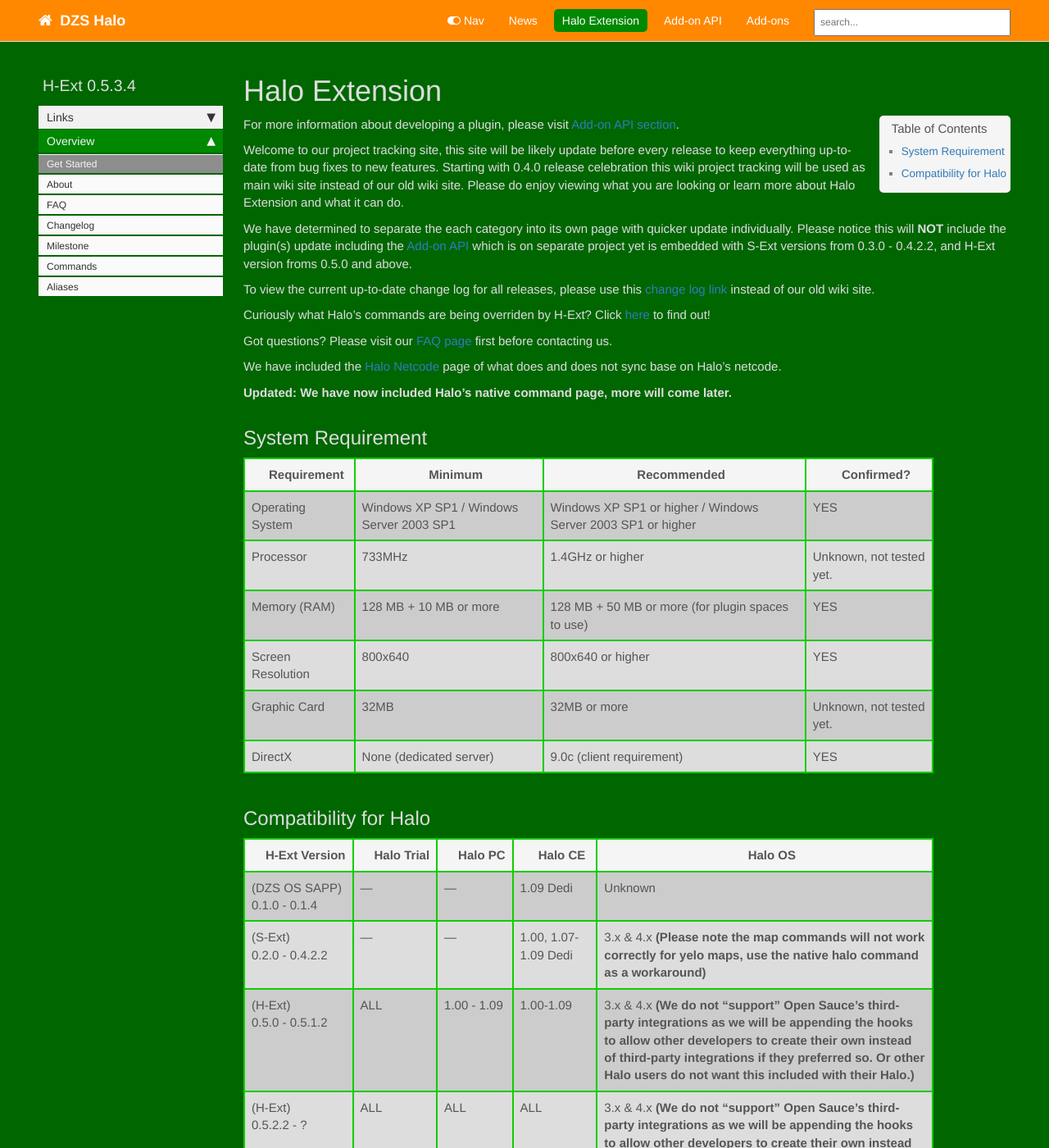
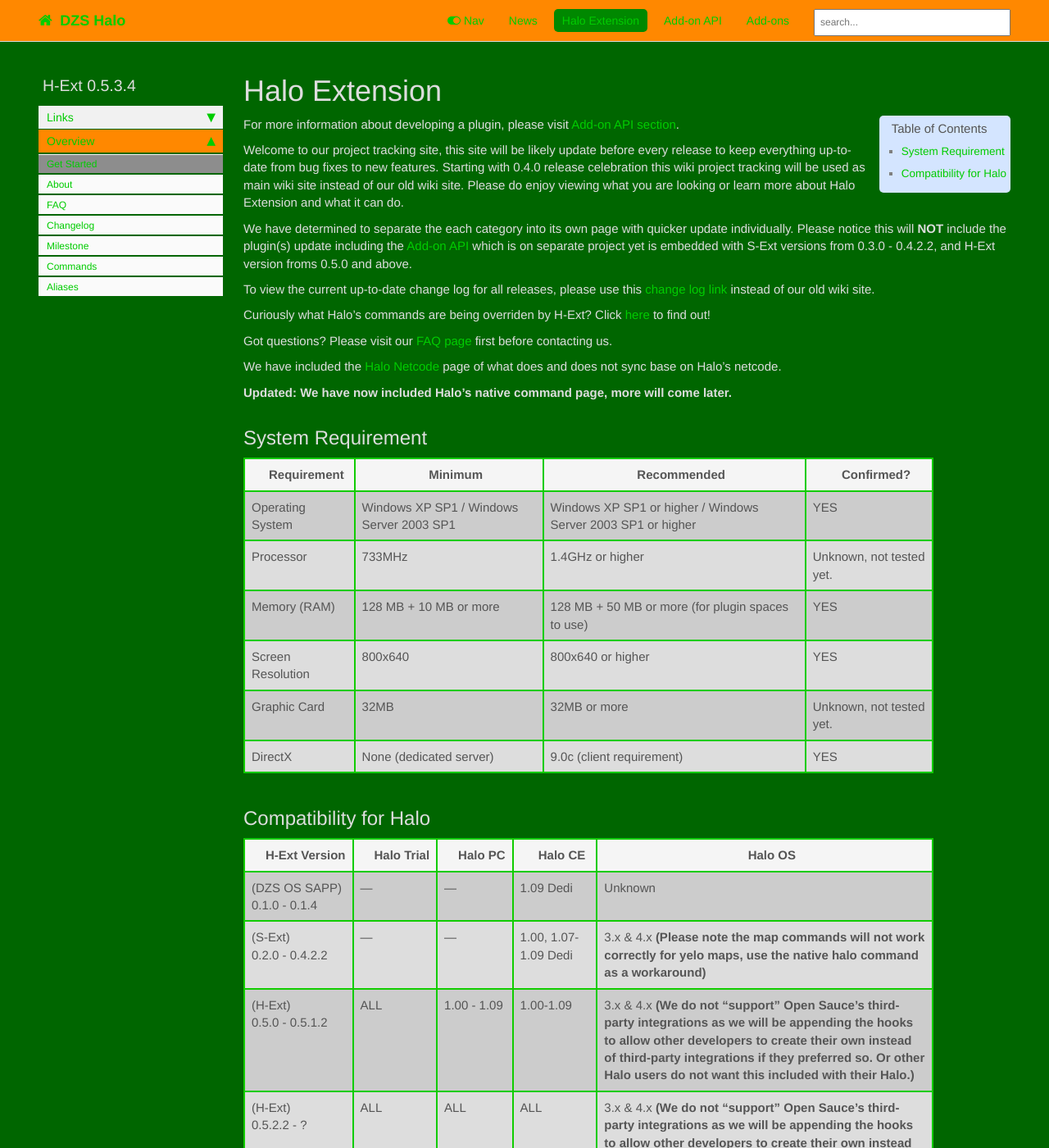
Before and after one commit to DZSHalo/dzshalo.github.io, a Jekyll site: the page built from pages/h-ext/index.md, in a window 1280 px wide and 1400 px high. Shown: the whole window at 82% size. Built offline with Jekyll 4.4.1, drawn with Linux system fonts in a browser that asks for light colours; nearby versions of some CDN libraries; comment, search, counter and statistics services are not loaded.

Commit message:
update theme

```diff
--- a/assets/css/theme-halo.css
+++ b/assets/css/theme-halo.css
@@ -11,14 +11,14 @@
         margin-left: 250px !important;
     }
     ul#mysidebar {
-        width: 225px;
+        width: 225px !important;
     }
     .affix {
         position: fixed !important;
     }
     div#toc {
         float: right !important;
-        margin: 0 0 15px 15px;
+        margin: 0 0 15px 15px !important;
     }
 }
 /* Override page to display on whole screen instead of static width. */
@@ -29,22 +29,22 @@
 /* Custom colors */
 
 body {
-    background-color: #060;
-    color: #ddd;
+    background-color: #060 !important;
+    color: #ddd !important;
 }
 hr.shaded {
     background-color: #080 !important;
 }
 
 .navbar-inverse {
-    background-color: #F80;
-    border-color: #ddd;
+    background-color: #F80 !important;
+    border-color: #ddd !important;
 }
 
 .btn-primary {
     color: #ffffff;
-    background-color: #080;
-    border-color: #080;
+    background-color: #080 !important;
+    border-color: #080 !important;
 }
 
 .navbar-inverse .navbar-nav > .active > a,
@@ -52,24 +52,36 @@ hr.shaded {
 .navbar-inverse .navbar-nav > .active > a:focus,
 .nav > li.active > a,
 div.navbar-collapse .dropdown-menu > li > a:hover {
-    background-color: #080;
+    background-color: #080 !important;
 }
 
 .navbar-inverse .navbar-toggle:focus, .navbar-inverse .navbar-toggle:hover {
-    background-color: #060;
+    background-color: #060 !important;
 }
 
 .navbar-inverse .navbar-toggle {
-    border-color: #080;
+    border-color: #080 !important;
 }
 
 .navbar-inverse .navbar-nav > .open > a, .navbar-inverse .navbar-nav > .open > a:hover, .navbar-inverse .navbar-nav > .open > a:focus {
-    background-color: #060;
-    color: #ffffff;
+    background-color: #060 !important;
+    color: #ffffff !important;
 }
 
 .navbar-inverse .navbar-collapse, .navbar-inverse .navbar-form {
     border-color: #080 !important;
+}
+a {
+    color: #0c0 !important;
+}
+a:focus, a:hover {
+    color: #0c0 !important;
+}
+.nav > li.active > a {
+    background-color: #F80 !important
+}
+div#toc ul {
+    background-color: #D4E5FF !important;
 }
 
 /* Table custom colors */
@@ -83,16 +95,16 @@ table > thead > tr > th {
     background-color: #F5F5F5 !important;
     text-align: center !important;
     padding-left: 25px !important;
-    white-space: nowrap;
+    white-space: nowrap !important;
 }
 table > tbody > tr > td {
     border: 2px solid #1C0 !important;
 }
 table > tbody > tr:nth-of-type(odd) {
-    background-color: #CCC;
+    background-color: #CCC !important;
 }
 table > tbody > tr:nth-of-type(even) {
-    background-color: #DDD;
+    background-color: #DDD !important;
 }
 
 
```
